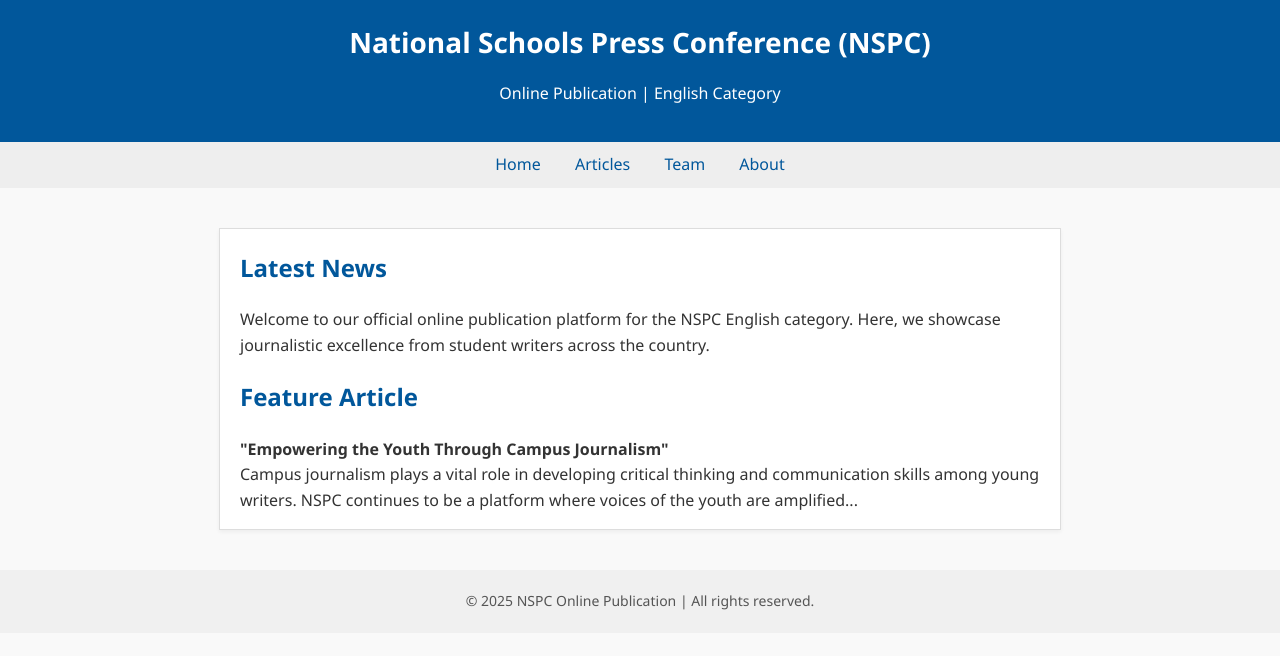
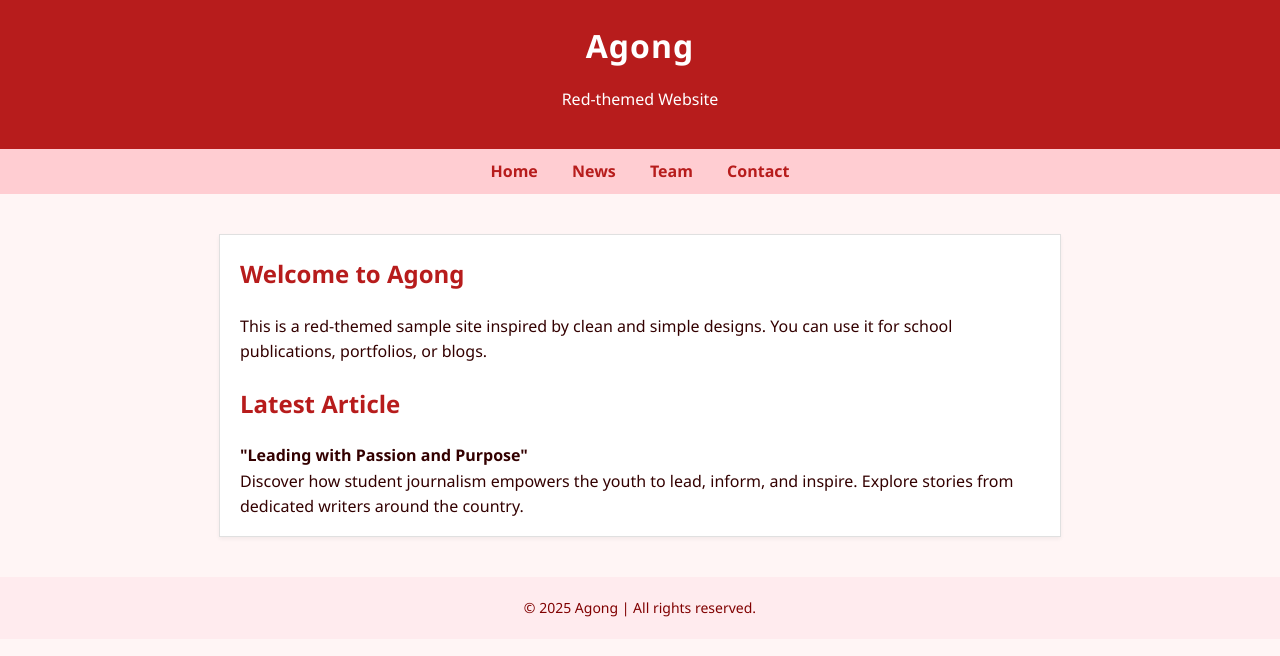
Before and after one commit to AgongIDS/Agong, a plain HTML site: page index.html in a window 1280 px wide. Drawn offline with Linux system fonts and the light colour scheme.

Commit message:
Update index.html

```diff
--- a/index.html
+++ b/index.html
@@ -3,30 +3,31 @@
 <head>
   <meta charset="UTF-8" />
   <meta name="viewport" content="width=device-width, initial-scale=1.0"/>
-  <title>NSPC Sample Layout</title>
+  <title>Agong</title>
   <style>
     body {
       margin: 0;
       font-family: 'Segoe UI', sans-serif;
-      background-color: #f9f9f9;
-      color: #333;
+      background-color: #fff5f5;
+      color: #330000;
       line-height: 1.6;
     }
 
     header {
-      background-color: #01579b;
-      color: #fff;
+      background-color: #b71c1c;
+      color: #ffffff;
       padding: 20px 40px;
       text-align: center;
     }
 
     header h1 {
       margin: 0;
-      font-size: 28px;
+      font-size: 32px;
+      letter-spacing: 1px;
     }
 
     nav {
-      background: #eee;
+      background: #ffcdd2;
       padding: 10px 20px;
       text-align: center;
     }
@@ -34,8 +35,12 @@
     nav a {
       margin: 0 15px;
       text-decoration: none;
-      color: #01579b;
-      font-weight: 500;
+      color: #b71c1c;
+      font-weight: bold;
+    }
+
+    nav a:hover {
+      text-decoration: underline;
     }
 
     main {
@@ -43,20 +48,20 @@
       margin: 40px auto;
       padding: 0 20px;
       background: #fff;
-      border: 1px solid #ddd;
+      border: 1px solid #e0e0e0;
       box-shadow: 0 2px 4px rgba(0,0,0,0.05);
     }
 
     h2 {
-      color: #01579b;
+      color: #b71c1c;
     }
 
     footer {
       text-align: center;
       padding: 20px;
       font-size: 14px;
-      color: #555;
-      background: #f0f0f0;
+      color: #800000;
+      background: #ffebee;
       margin-top: 40px;
     }
   </style>
@@ -64,37 +69,32 @@
 <body>
 
   <header>
-    <h1>National Schools Press Conference (NSPC)</h1>
-    <p>Online Publication | English Category</p>
+    <h1>Agong</h1>
+    <p>Red-themed Website</p>
   </header>
 
   <nav>
     <a href="#">Home</a>
-    <a href="#">Articles</a>
+    <a href="#">News</a>
     <a href="#">Team</a>
-    <a href="#">About</a>
+    <a href="#">Contact</a>
   </nav>
 
   <main>
-    <h2>Latest News</h2>
+    <h2>Welcome to Agong</h2>
     <p>
-      Welcome to our official online publication platform for the NSPC English category.
-      Here, we showcase journalistic excellence from student writers across the country.
+      This is a red-themed sample site inspired by clean and simple designs. You can use it for school publications, portfolios, or blogs.
     </p>
 
-    <h2>Feature Article</h2>
+    <h2>Latest Article</h2>
     <p>
-      <strong>"Empowering the Youth Through Campus Journalism"</strong><br>
-      Campus journalism plays a vital role in developing critical thinking and communication
-      skills among young writers. NSPC continues to be a platform where voices of the youth
-      are amplified...
+      <strong>"Leading with Passion and Purpose"</strong><br>
+      Discover how student journalism empowers the youth to lead, inform, and inspire. Explore stories from dedicated writers around the country.
     </p>
-
-    <!-- Add more content here -->
   </main>
 
   <footer>
-    &copy; 2025 NSPC Online Publication | All rights reserved.
+    &copy; 2025 Agong | All rights reserved.
   </footer>
 
 </body>
```
